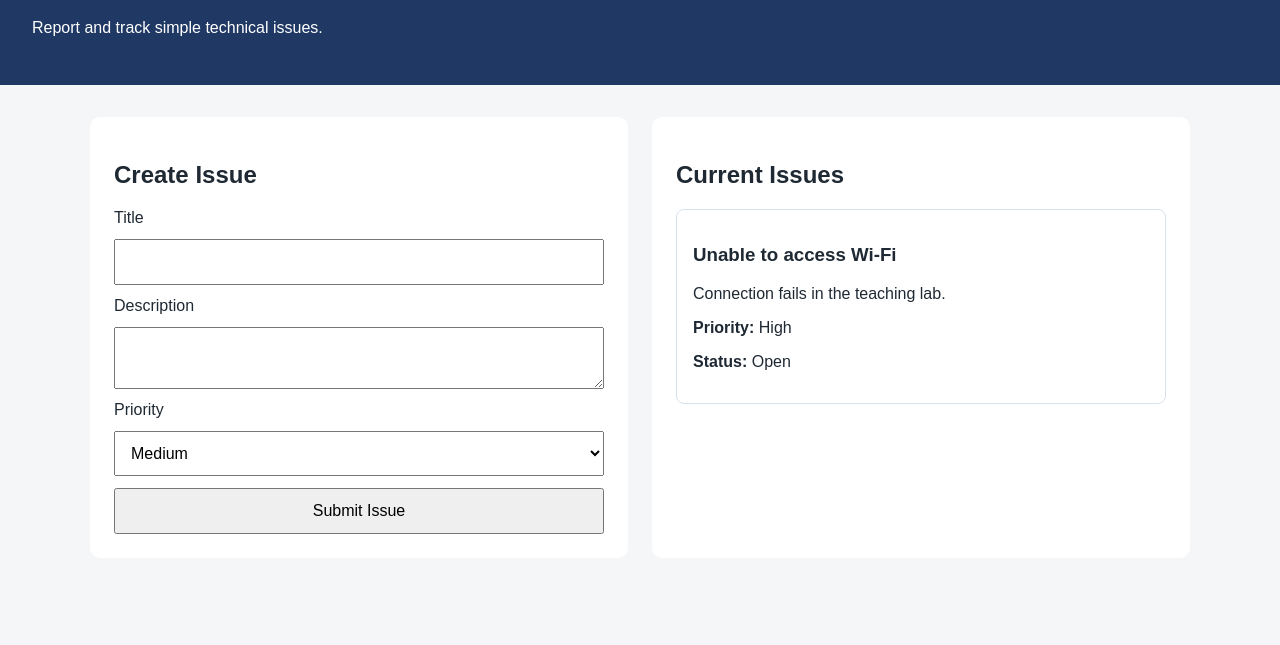
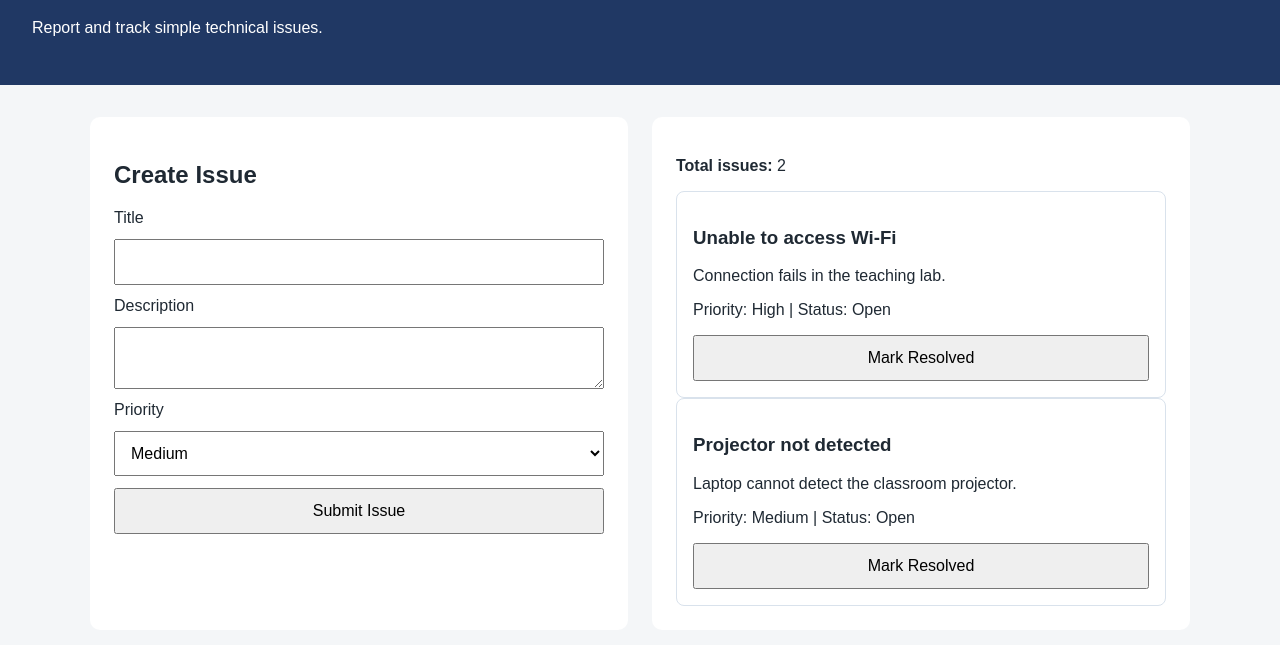
Before and after one commit to ahmedd-shakib/Cloud-issue-tracker, a website: page frontend/index.html in a window 1280 px wide. Shown: the part 93-738 px from the top of the page. Drawn offline with Linux system fonts and the light colour scheme.

Commit message:
lab 2, added the required text and then show in the total issue

```diff
--- a/frontend/index.html
+++ b/frontend/index.html
@@ -16,26 +16,22 @@
  <h2>Create Issue</h2>
  <form id="issue-form">
  <label for="title">Title</label>
- <input id="title" name="title" type="text">
+ <input id="title" name="title" type="text" required>
  <label for="description">Description</label>
- <textarea id="description" name="description"></textarea>
+ <textarea id="description" name="description" required></textarea>
  <label for="priority">Priority</label>
- <select id="priority" name="priority">
+ <select id="priority" name="priority" required>
  <option>Low</option>
  <option selected>Medium</option>
  <option>High</option>
  </select>
  <button type="submit">Submit Issue</button>
  </form>
+ <p id="form-message" aria-live="polite"></p>
  </section>
  <section class="panel">
- <h2>Current Issues</h2>
- <article class="issue-card">
- <h3>Unable to access Wi-Fi</h3>
- <p>Connection fails in the teaching lab.</p>
- <p><strong>Priority:</strong> High</p>
- <p><strong>Status:</strong> Open</p>
- </article>
+<p><strong>Total issues:</strong> <span id="issue-count">0</span></p>
+<div id="issues-list"></div>
  </section>
 </main>
-<script src="js/app.js"></script>
+<script src="js/app.js" defer></script>
--- a/frontend/js/app.js
+++ b/frontend/js/app.js
@@ -0,0 +1,73 @@
+const issues = [
+{
+id: 'ISS-101',
+title: 'Unable to access Wi-Fi',
+description: 'Connection fails in the teaching lab.',
+priority: 'High',
+status: 'Open',
+createdAt: new Date().toISOString()
+ },
+    {
+        id: 'ISS-102',
+        title: 'Projector not detected',
+        description: 'Laptop cannot detect the classroom projector.',
+        priority: 'Medium',
+        status: 'Open',
+        createdAt: new Date().toISOString()
+    }
+];
+const issueForm = document.querySelector('#issue-form');
+const titleInput = document.querySelector('#title');
+const descriptionInput = document.querySelector('#description');
+const priorityInput = document.querySelector('#priority');
+const issuesList = document.querySelector('#issues-list');
+const issueCount = document.querySelector('#issue-count');
+const formMessage = document.querySelector('#form-message');
+function renderIssues() {
+    issuesList.replaceChildren();
+    issueCount.textContent = issues.length;
+
+    issues.forEach((issue) => {
+        const card = document.createElement('article');
+        card.className = 'issue-card';
+
+        const heading = document.createElement('h3');
+        heading.textContent = issue.title;
+
+        const description = document.createElement('p');
+        description.textContent = issue.description;
+
+        const meta = document.createElement('p');
+        meta.textContent = `Priority: ${issue.priority} | Status:
+${issue.status}`;
+
+        const button = document.createElement('button');
+        button.type = 'button';
+        button.textContent = issue.status === 'Open' ? 'Mark Resolved' :
+'Reopen';
+        button.addEventListener('click', () => toggleIssueStatus(issue.id));
+
+        card.append(heading, description, meta, button);
+        issuesList.append(card);
+    });
+}
+issueForm.addEventListener('submit', (event) => {
+    event.preventDefault();
+
+    const newIssue = {
+        id: `ISS-${Date.now()}`,
+        title: titleInput.value.trim(),
+        description: descriptionInput.value.trim(),
+        priority: priorityInput.value,
+        status: 'Open',
+        createdAt: new Date().toISOString()
+    };
+
+    issues.push(newIssue);
+    issueForm.reset();
+    priorityInput.value = 'Medium';
+    formMessage.textContent = 'Issue added to the local browser session.';
+    renderIssues();
+});
+
+  renderIssues();
```
Also changed, not shown: frontend/package.json (added, +16 -0 lines), 1 other file.
